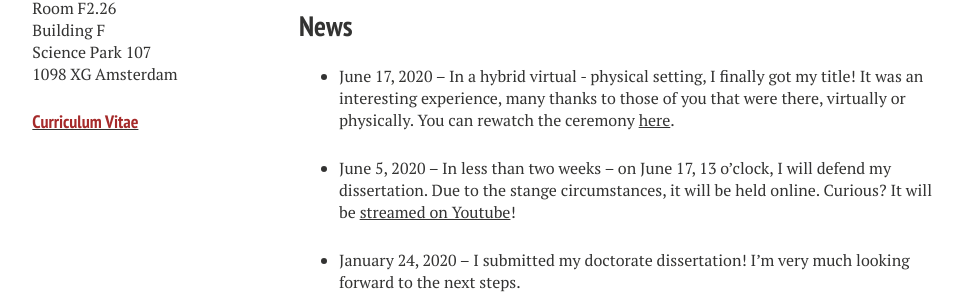
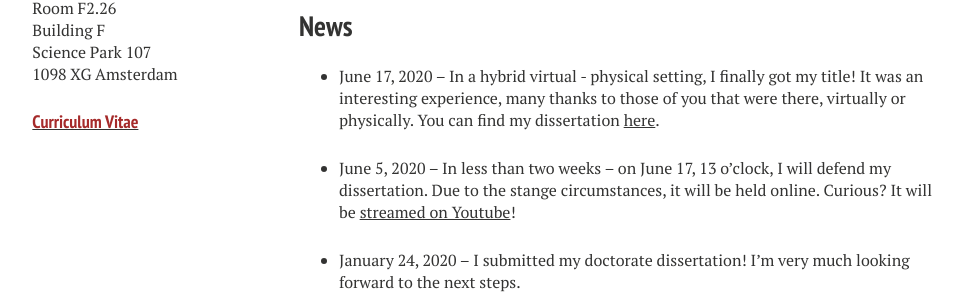
Before and after one commit to dieuwkehupkes/dieuwkehupkes.github.io, a Jekyll site: the page built from index.md, in a window 1280 px wide and 900 px high, scrolled down 1413 px. Shown: the part 195-499 px from the top of the window, without its empty margins (21-987 px from the left). Built offline with Jekyll 4.4.1, drawn with Linux system fonts in a browser that asks for light colours; nearby versions of some CDN libraries.

Commit message:
Remove link, add link to dissertation

```diff
--- a/index.md
+++ b/index.md
@@ -29,7 +29,7 @@ Have a look at our <a href="https://www.instagram.com/duo_polenotti/" target="_b
 
 ## News
 
-- June 17, 2020 -- In a hybrid virtual - physical setting, I finally got my title! It was an interesting experience, many thanks to those of you that were there, virtually or physically. You can rewatch the ceremony <a href="https://youtu.be/bud3sTAri70">here</a>.
+- June 17, 2020 -- In a hybrid virtual - physical setting, I finally got my title! It was an interesting experience, many thanks to those of you that were there, virtually or physically. You can find my dissertation <a href="http://www.illc.uva.nl/Research/Publications/Dissertations/DS-2020-06.text.pdf">here</a>.
 
 - June 5, 2020 -- In less than two weeks -- on June 17, 13 o'clock, I will defend my dissertation. Due to the stange circumstances, it will be held online. Curious? It will be <a href="https://www.youtube.com/watch?v=aRTXv5MWmb8&feature=youtu.be">streamed on Youtube</a>!
 
```
